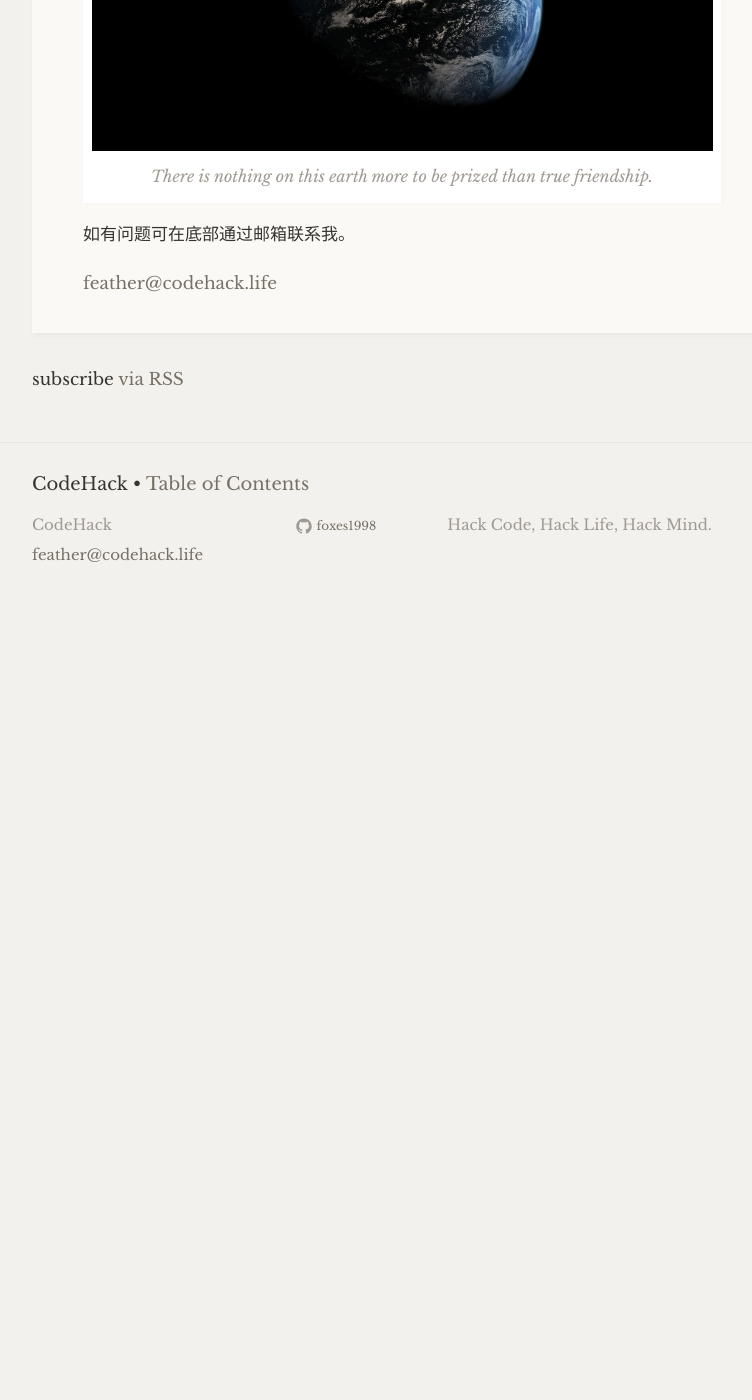
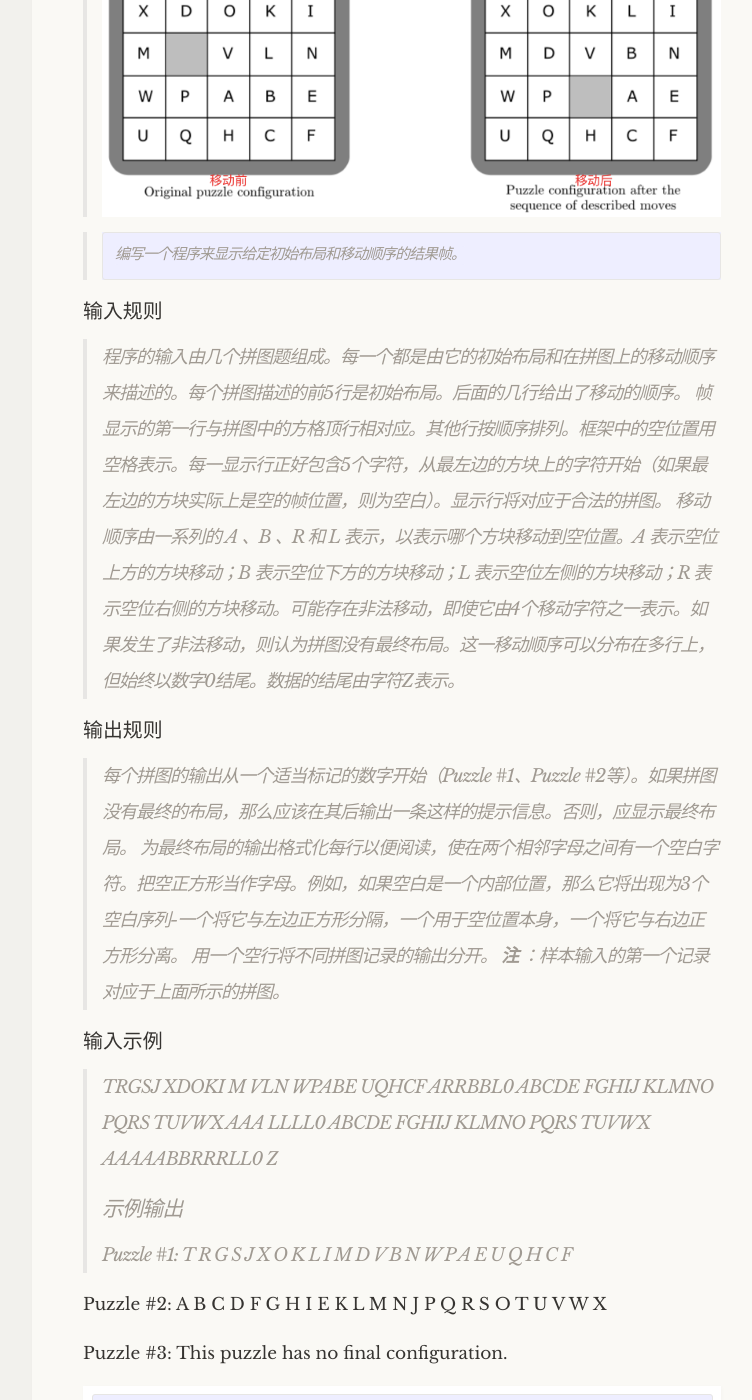
Before and after one commit to foxes1998/codehack.github.io, a Jekyll site: the page built from index.html, in a window 1280 px wide and 1400 px high, scrolled down 868 px. Shown: the whole window, without its empty margins (238-990 px from the left). Built offline with Jekyll 4.4.1, drawn with Linux system fonts in a browser that asks for light colours; some web fonts are replaced; before the commit the page ends 1498 px from its top, so only the background shows below that; some of the changed text lies outside the part shown.

Commit message:
new post
20190129 22:50

```diff
--- a/_posts/2019-01-27-Welcome.markdown
+++ b/_posts/2019-01-27-Welcome.markdown
@@ -19,6 +19,7 @@ tags:	[其他, welcome]
 	<img src="{{ site.baseurl }}/assets/earth.jpg" alt="image">
 	<figcaption>
 		There is nothing on this earth more to be prized than true friendship.
+		世界上没有什么比友谊更珍贵了。
 	</figcaption>
 </figure>
 
--- /dev/null
+++ b/_posts/2019-01-29-[C]Puzzle_UVa227.markdown
@@ -0,0 +1,102 @@
+---
+layout: post
+title:  "[C]Puzzle_UVa227"
+date:   2019-01-29 19:00:00 +0800
+categories:	[UVa]
+tags:	[UVa, UVa227 ,Puzzle]
+---
+[原题目链接(英文)][原题目链接(英文)]
+[题目原文档(英文)][题目原文档(英文)]
+### 题目描述(中文翻译)：
+> 30年前流行的儿童拼图游戏由一个5×5的框架组成的，其中包含24个相同大小的小方块。 每个小正方形上都印有一个独特的字母。 由于框架内只有24个正方形，因此框架还包含一个与小正方形大小相同的空位置。 如果正方形位于空位置的右侧，左侧，上方或下方，则可将方形移动到该空位置。 拼图的目的是将方块滑动到空位置，以便框架按字母顺序显示字母。
+>     例图显示了一个拼图的原始布局和在以下6个移动顺序之后的布局：
+>> 1) 空格上方的方块移动
+>> 2) 空格右侧的方块移动
+>> 3) 空格右侧的方块移动
+>> 4) 空格下方的方块移动
+>> 5) 空格下方的方块移动
+>> 6) 空格左侧的方块移动
+
+> ![示例图片]({{ site.baseurl }}/includes/UVa/201-300/example.png)
+
+>     编写一个程序来显示给定初始布局和移动顺序的结果帧。
+
+### 输入规则
+> 程序的输入由几个拼图题组成。每一个都是由它的初始布局和在拼图上的移动顺序来描述的。每个拼图描述的前5行是初始布局。后面的几行给出了移动的顺序。
+>     帧显示的第一行与拼图中的方格顶行相对应。其他行按顺序排列。框架中的空位置用空格表示。每一显示行正好包含5个字符，从最左边的方块上的字符开始（如果最左边的方块实际上是空的帧位置，则为空白）。显示行将对应于合法的拼图。
+>     移动顺序由一系列的 A 、B 、R 和 L 表示，以表示哪个方块移动到空位置。A 表示空位上方的方块移动；B 表示空位下方的方块移动；L 表示空位左侧的方块移动；R 表示空位右侧的方块移动。可能存在非法移动，即使它由4个移动字符之一表示。如果发生了非法移动，则认为拼图没有最终布局。这一移动顺序可以分布在多行上，但始终以数字0结尾。数据的结尾由字符Z表示。
+
+### 输出规则
+> 每个拼图的输出从一个适当标记的数字开始（Puzzle #1、Puzzle #2等）。如果拼图没有最终的布局，那么应该在其后输出一条这样的提示信息。否则，应显示最终布局。
+>     为最终布局的输出格式化每行以便阅读，使在两个相邻字母之间有一个空白字符。把空正方形当作字母。例如，如果空白是一个内部位置，那么它将出现为3个空白序列-一个将它与左边正方形分隔，一个用于空位置本身，一个将它与右边正方形分离。
+>     用一个空行将不同拼图记录的输出分开。
+> __注__ ：样本输入的第一个记录对应于上面所示的拼图。
+
+### 输入示例
+>TRGSJ
+XDOKI
+M VLN
+WPABE
+UQHCF
+ARRBBL0
+ABCDE
+FGHIJ
+KLMNO
+PQRS
+TUVWX
+AAA
+LLLL0
+ABCDE
+FGHIJ
+KLMNO
+PQRS
+TUVWX
+AAAAABBRRRLL0
+>Z
+### 示例输出
+>Puzzle #1:
+T R G S J
+X O K L I
+M D V B N
+W P   A E
+U Q H C F
+
+Puzzle #2:
+  A B C D
+F G H I E
+K L M N J
+P Q R S O
+T U V W X
+
+Puzzle #3:
+This puzzle has no final configuration.
+>
+
+
+{% highlight c linenos %}
+#include<stdio.h>
+int main(){
+  printf("Please wait some time...\n");
+  return 0;
+}
+// => prints: Please wait some time...
+
+{% endhighlight %}
+
+每文一言：
+<figure>
+	<img src="{{ site.baseurl }}/assets/earth.jpg" alt="image">
+	<figcaption>
+		There is nothing on this earth more to be prized than true friendship.
+		世界上没有什么比友谊更珍贵了。
+	</figcaption>
+</figure>
+
+抱歉，代码尚未完成，本文暂时作为为测试 Markdown 语法所用。
+
+如有问题可在底部通过邮箱联系我。
+
+<a href="mailto:feather@codehack.life?subject=[re]{{page.title}}&body=Article_url:  {{ site.url }}{{ page.url }} ">feather@codehack.life</a>
+
+[原题目链接(英文)]: https://uva.onlinejudge.org/index.php?option=com_onlinejudge&Itemid=8&category=4&page=show_problem&problem=163
+[题目原文档(英文)]: {{ site.baseurl }}/includes/UVa/201-300/UVa227.pdf
```
Also changed, not shown: includes/UVa/201-300/example.png (added), 1 other file.
